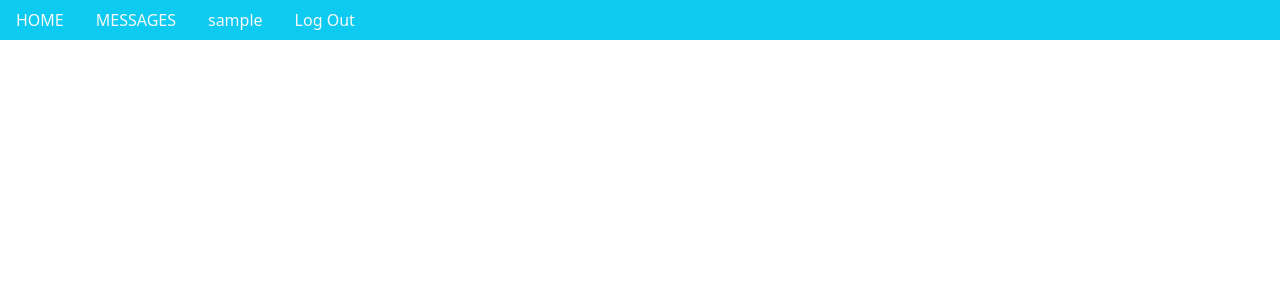
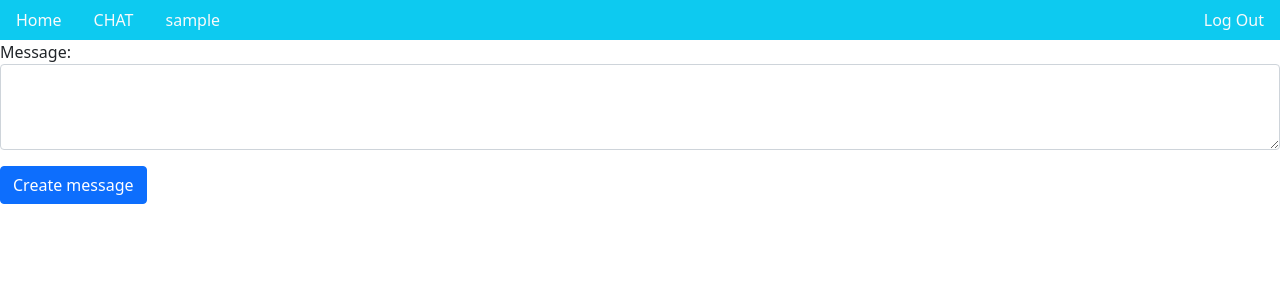
Before and after one commit to Serhii-Leonenko/py_sep24_django, a Django app: page /messages/ in a window 1280 px wide. Shown: the top 300 px of the page. Run offline with Django 5.2, Linux system fonts and the light colour scheme; the visitor is signed in with stand-in values (Sample User, id 1); data that the repository does not hold is empty.

Commit message:
refactored

```diff
--- a/core/settings.py
+++ b/core/settings.py
@@ -142,10 +142,12 @@ CRISPY_TEMPLATE_PACK = "bootstrap5"
 
 LOGIN_REDIRECT_URL = "/"
 
+# email
 EMAIL_USE_TLS = True
 EMAIL_HOST = 'smtp.gmail.com'
 EMAIL_HOST_USER = os.environ['EMAIL_HOST_USER']
 EMAIL_HOST_PASSWORD = os.environ['EMAIL_HOST_PASSWORD']
 EMAIL_PORT = 587
 
+# ttl activation token
 PASSWORD_RESET_TIMEOUT = 14400
--- a/messanger/forms.py
+++ b/messanger/forms.py
@@ -2,16 +2,23 @@ from django import forms
 
 from messanger.models import Message
 
+from django.contrib.auth import get_user_model
+
+User = get_user_model()
+
 
 class MessageForm(forms.ModelForm):
-    user_id = forms.IntegerField(widget=forms.HiddenInput(), required=False)
+    user = forms.ModelChoiceField(
+        widget=forms.HiddenInput(),
+        queryset=User.objects.all(),
+    )
     message = forms.CharField(
         widget=forms.Textarea(attrs={"class": "form-control", "rows": 3})
     )
 
     class Meta:
         model = Message
-        fields = ("message",)  # Include the hidden 'user' field
+        fields = ("message", "user")
 
 
 # class MessageForm(forms.ModelForm):
--- a/messanger/urls.py
+++ b/messanger/urls.py
@@ -1,19 +1,29 @@
 from django.urls import path
 
-from messanger.views import (
+from messanger.views.json_views import json_message_list
+from messanger.views.partial_views import PartialMessagesView
+from messanger.views.template_views import (
+    MessageCreateView,
     MessageDetailView,
     MessageListView,
-    UserMessagesView,
     home,
-    json_message_list,
-    message_create_view,
 )
 
-urlpatterns = [
+template_urlpatterns = [
     path("", home, name="home"),
     path("messages/", MessageListView.as_view(), name="message-list"),
     path("messages/<int:pk>/", MessageDetailView.as_view(), name="message-detail"),
+    path("messages/create/", MessageCreateView.as_view(), name="message-create"),
+]
+
+partial_urlpatterns = [
+    path(
+        "messages/partial/", PartialMessagesView.as_view(), name="partial-message-list"
+    ),
+]
+
+json_urlpatterns = [
     path("json-messages/", json_message_list, name="json-message-list"),
-    path("messages/create/", message_create_view, name="message-create"),
-    path("users/<int:pk>/messages/", UserMessagesView.as_view(), name="user-messages"),
 ]
+
+urlpatterns = template_urlpatterns + partial_urlpatterns + json_urlpatterns
--- a/messanger/views.py
+++ /dev/null
@@ -1,83 +0,0 @@
-from django.contrib.auth import get_user_model
-from django.contrib.auth.decorators import login_required
-from django.contrib.auth.mixins import LoginRequiredMixin
-from django.http import HttpRequest, HttpResponse, HttpResponseRedirect, JsonResponse
-from django.shortcuts import get_object_or_404, render
-from django.template.context_processors import request
-from django.urls import reverse
-from django.views import View, generic
-from django.views.decorators.csrf import csrf_exempt
-
-from messanger.forms import MessageForm
-from messanger.models import Message
-
-
-def home(request: HttpRequest) -> HttpResponse:
-    request.session["test_session_key"] = "our_test_key"
-    request.session["new_key"] = "new_key"
-
-    context = {
-        "num_messages": Message.objects.count(),
-    }
-
-    return render(request, "messanger/home.html", context)
-
-
-# def message_list_view(request: HttpRequest) -> HttpResponse:
-#     message_list = Message.objects.select_related("user")
-#
-#     return render(
-#         request,
-#         "messanger/message_list.html",
-#         context={"message_list": message_list}
-#     )
-class MessageListView(generic.ListView):
-    model = Message
-    paginate_by = 10
-
-    def get_queryset(self):
-        return Message.objects.select_related("user")
-
-
-# def message_detail_view(request, pk):
-#     message = get_object_or_404(Message, pk=pk)
-#
-#     return render(request, "messanger/message_detail.html", {"message": message})
-class MessageDetailView(generic.DetailView):
-    model = Message
-
-
-def json_message_list(request):
-    messages = list(Message.objects.values("id", "message"))
-
-    return JsonResponse(messages, safe=False)
-
-
-def message_create_view(request: HttpRequest) -> HttpResponse:
-    context = {}
-    form = MessageForm(request.POST or None)
-
-    if form.is_valid():
-        user_id = form.cleaned_data.pop("user_id") or request.user.pk
-        message = Message(**form.cleaned_data)
-        message.user_id = user_id
-        message.save()
-
-        return HttpResponseRedirect(reverse("user-messages", args=(user_id,)))
-
-    context["form"] = form
-
-    return render(request, "messanger/message_form.html", context=context)
-
-
-class UserMessagesView(View):
-    def get(self, request, pk):
-        messages = Message.objects.filter(user_id=pk)
-
-        return render(
-            request,
-            "messanger/partials/user_messages.html",
-            {
-                "messages": messages,
-            },
-        )
--- /dev/null
+++ b/messanger/views/partial_views.py
@@ -0,0 +1,19 @@
+from django.contrib.auth.mixins import LoginRequiredMixin
+from django.views import generic
+
+from messanger.models import Message
+
+
+class PartialMessagesView(LoginRequiredMixin, generic.ListView):
+    template_name = "messanger/partials/partial_message_list.html"
+    paginate_by = 10
+    model = Message
+
+    def get_queryset(self):
+        user = self.request.GET.get("user")
+        queryset = Message.objects.select_related("user").order_by("id")
+
+        if user:
+            queryset = queryset.filter(user_id=user)
+
+        return queryset
--- /dev/null
+++ b/messanger/views/template_views.py
@@ -0,0 +1,54 @@
+from django.contrib.admin.templatetags.admin_list import pagination
+from django.contrib.auth import get_user_model
+from django.contrib.auth.decorators import login_required
+from django.contrib.auth.mixins import LoginRequiredMixin
+from django.core.paginator import Paginator
+from django.http import HttpRequest, HttpResponse, HttpResponseRedirect, JsonResponse
+from django.shortcuts import get_object_or_404, render
+from django.template.context_processors import request
+from django.urls import reverse
+from django.views import View, generic
+from django.views.decorators.csrf import csrf_exempt
+from django.views.generic import TemplateView
+
+from messanger.forms import MessageForm
+from messanger.models import Message
+
+
+def home(request: HttpRequest) -> HttpResponse:
+    request.session["test_session_key"] = "our_test_key"
+    request.session["new_key"] = "new_key"
+
+    context = {
+        "num_messages": Message.objects.count(),
+    }
+
+    return render(request, "messanger/home.html", context)
+
+
+class MessageListView(LoginRequiredMixin, TemplateView):
+    template_name = "messanger/message_list.html"
+
+    def get_context_data(self, **kwargs):
+        context = super().get_context_data(**kwargs)
+        context["form"] = MessageForm()
+
+        return context
+
+
+class MessageDetailView(generic.DetailView):
+    model = Message
+
+
+class MessageCreateView(View):
+    def post(self, request: HttpRequest) -> HttpResponse:
+        form = MessageForm(request.POST or None)
+
+        if form.is_valid():
+            message = form.save()
+
+            return render(
+                request, "messanger/message_create_response.html", {"message": message}
+            )
+
+        return render(request, "messanger/message_form.html", {"form": form})
--- a/templates/base.html
+++ b/templates/base.html
@@ -1,3 +1,5 @@
+{% load static %}
+
 <!DOCTYPE html>
 <html lang="en">
 <head>
@@ -9,6 +11,7 @@
   </title>
   <link href="https://cdn.jsdelivr.net/npm/bootstrap@5.0.2/dist/css/bootstrap.min.css" rel="stylesheet"
         integrity="sha384-EVSTQN3/azprG1Anm3QDgpJLIm9Nao0Yz1ztcQTwFspd3yD65VohhpuuCOmLASjC" crossorigin="anonymous">
+  <link rel="stylesheet" type='text/css' href="{% static 'css/style.css' %}">
   <script src="https://unpkg.com/htmx.org"></script>
 </head>
 <body>
--- a/templates/includes/sidebar.html
+++ b/templates/includes/sidebar.html
@@ -1,9 +1,9 @@
 <ul class="nav bg-info">
   <li class="nav-item">
-    <a class="nav-link link-light" href="{% url "home" %}">HOME</a>
+    <a class="nav-link link-light" href="{% url "home" %}">Home</a>
   </li>
   <li class="nav-item">
-    <a class="nav-link link-light" href="{% url "message-list" %}">MESSAGES</a>
+    <a class="nav-link link-light" href="{% url "message-list" %}">CHAT</a>
   </li>
   {% if not user.is_authenticated %}
     <li class="nav-item">
@@ -16,8 +16,8 @@
     <li class="nav-item">
       <a class="nav-link link-light" href={% url "accounts:user-detail" user.pk %}>{{ user.username }}</a>
     </li>
-    <li class="nav-item">
-      <form action="{% url 'accounts:logout' %}" method="post" style="margin: 0; padding: 0;">
+    <li class="nav-item ms-auto">
+      <form action="{% url "accounts:logout" %}" method="post" style="margin: 0; padding: 0;">
         {% csrf_token %}
         <a class="nav-link link-light" href="#" onclick="this.parentNode.submit();">Log Out</a>
       </form>
--- a/templates/messanger/home.html
+++ b/templates/messanger/home.html
@@ -10,6 +10,7 @@
   <button onclick="load_messages()" class="js-button" data-url="{% url 'json-message-list' %}">
     Load messages
   </button>
+  <span><<<---Sample how to use js</span>
   <ul class="js-message-list list-group"></ul>
 
   <script src="{% static 'js/home_script.js' %}" defer="defer"></script>
--- /dev/null
+++ b/templates/messanger/message_create_response.html
@@ -0,0 +1,4 @@
+<li class="list-group-item">
+  <p style="font-weight: bold">{{ message.user.username }}</p>
+  {{ message.message }}
+</li>
--- a/templates/messanger/message_list.html
+++ b/templates/messanger/message_list.html
@@ -1,23 +1,18 @@
 {% extends "base.html" %}
 
-{% block sidebar %}
-  {% if page_obj.number == 1 %}
-    {% include "includes/sidebar.html" %}
-  {% endif %}
-{% endblock %}
 
 {% block content %}
-<ul class="list-group" id="messages">
-  {% for message in page_obj %}
-    <li class="list-group-item">{{ message.message }}</li>
-  {% endfor %}
-</ul>
-{% if page_obj.has_next %}
-  <div
-    hx-get="{% url 'message-list' %}?page={{ page_obj.next_page_number }}"
-    hx-trigger="intersect once"
-    hx-swap="beforeend"
-    hx-target="#messages"
-  ></div>
-{% endif %}
+  <ul class="list-group message-list" id="messages" hx-get="{% url 'partial-message-list' %}" hx-trigger="load">
+  </ul>
+
+  <form
+      hx-post="{% url 'message-create' %}"
+      hx-target=".message-list"
+      hx-swap="beforeend"
+      hx-on::after-request="this.reset()">
+    {% csrf_token %}
+    {{ form.as_p }}
+    <input type="hidden" name="user" value="{{ request.user.pk }}">
+    <input type="submit" value="Create message" class="btn btn-primary">
+  </form>
 {% endblock %}
--- /dev/null
+++ b/templates/messanger/partials/partial_message_list.html
@@ -0,0 +1,16 @@
+{% for message in page_obj %}
+  <li class="list-group-item">
+    <p style="font-weight: bold">{{ message.user.username }}</p>
+    {{ message.message }}
+  </li>
+  {% if forloop.last and page_obj.has_next %}
+    <div
+        hx-trigger="revealed"
+        hx-get="{% url 'partial-message-list' %}?page={{ page_obj.next_page_number }}"
+        hx-swap="afterend"
+    >
+  {% else %}
+    <div>
+  {% endif %}
+    </div>
+{% endfor %}
--- a/templates/messanger/partials/user_messages.html
+++ /dev/null
@@ -1,3 +0,0 @@
-{% for message in messages %}
-  <li>{{ message.message }}</li>
-{% endfor %}
--- a/templates/registration/login.html
+++ b/templates/registration/login.html
@@ -1,4 +1,5 @@
 {% extends 'base.html' %}
+{%  load crispy_forms_filters %}
 
 {% block content %}
   {% include "includes/messages.html" %}
@@ -6,7 +7,7 @@
     <h2>Log in here</h2>
     <form method="post">
       {% csrf_token %}
-      {{ form.as_p }}
+      {{ form|crispy }}
       <button type="submit">Log in</button>
     </form>
     <br>
--- a/templates/registration/register.html
+++ b/templates/registration/register.html
@@ -1,11 +1,12 @@
 {% extends 'base.html' %}
+{%  load crispy_forms_filters %}
 
 {% block content %}
   <div class = "container">
     <h2>Sign up</h2>
     <form method="post">
       {% csrf_token %}
-      {{ form.as_p }}
+      {{ form|crispy }}
       <button type="submit">Sign up</button>
     </form>
   </div>
```
Also changed, not shown: messanger/views/json_views.py (added, +9 -0 lines), templates/registration/user_detail.html (+7 -10 lines), messanger/views/__init__.py (added), static/css/style.css (added).
